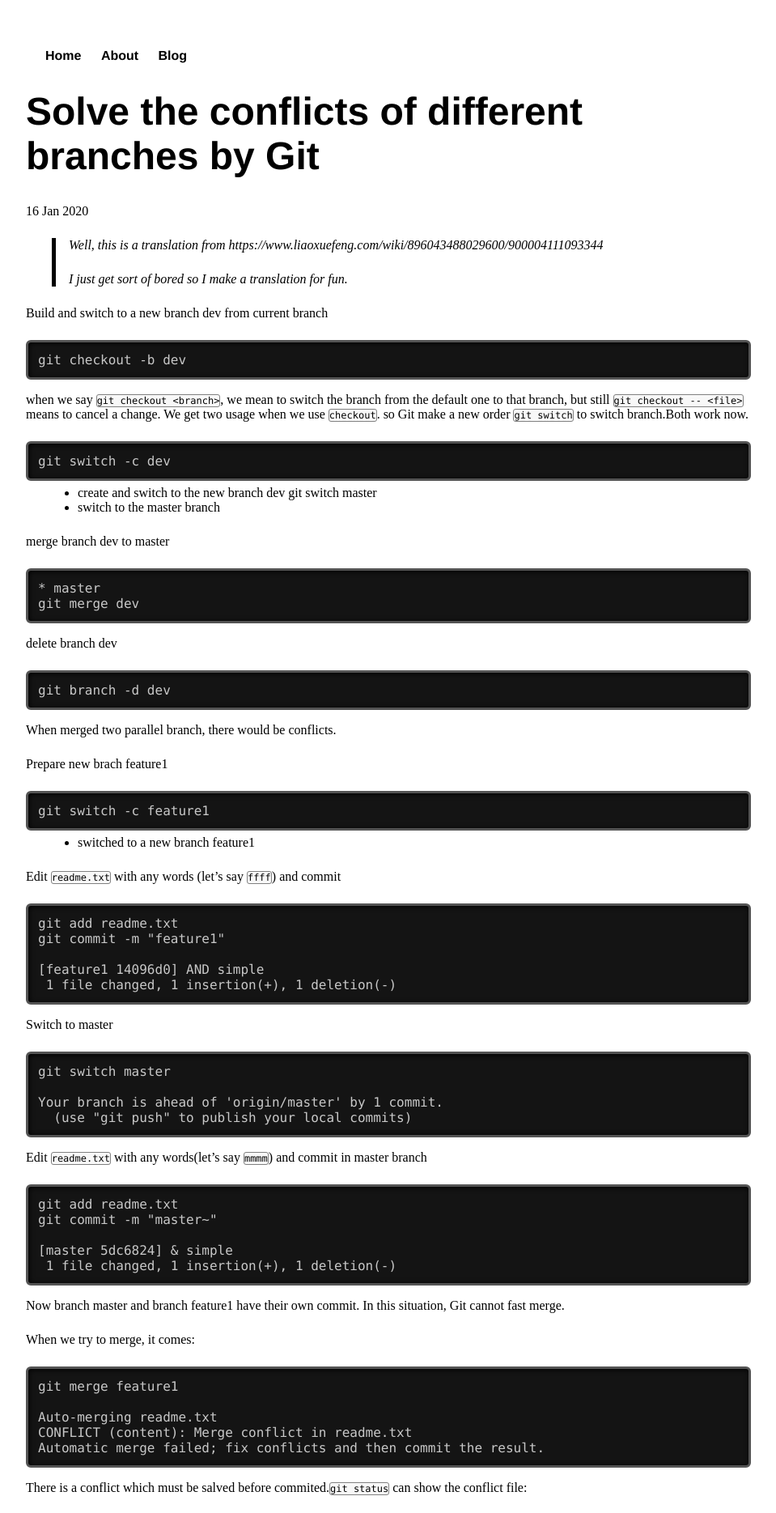
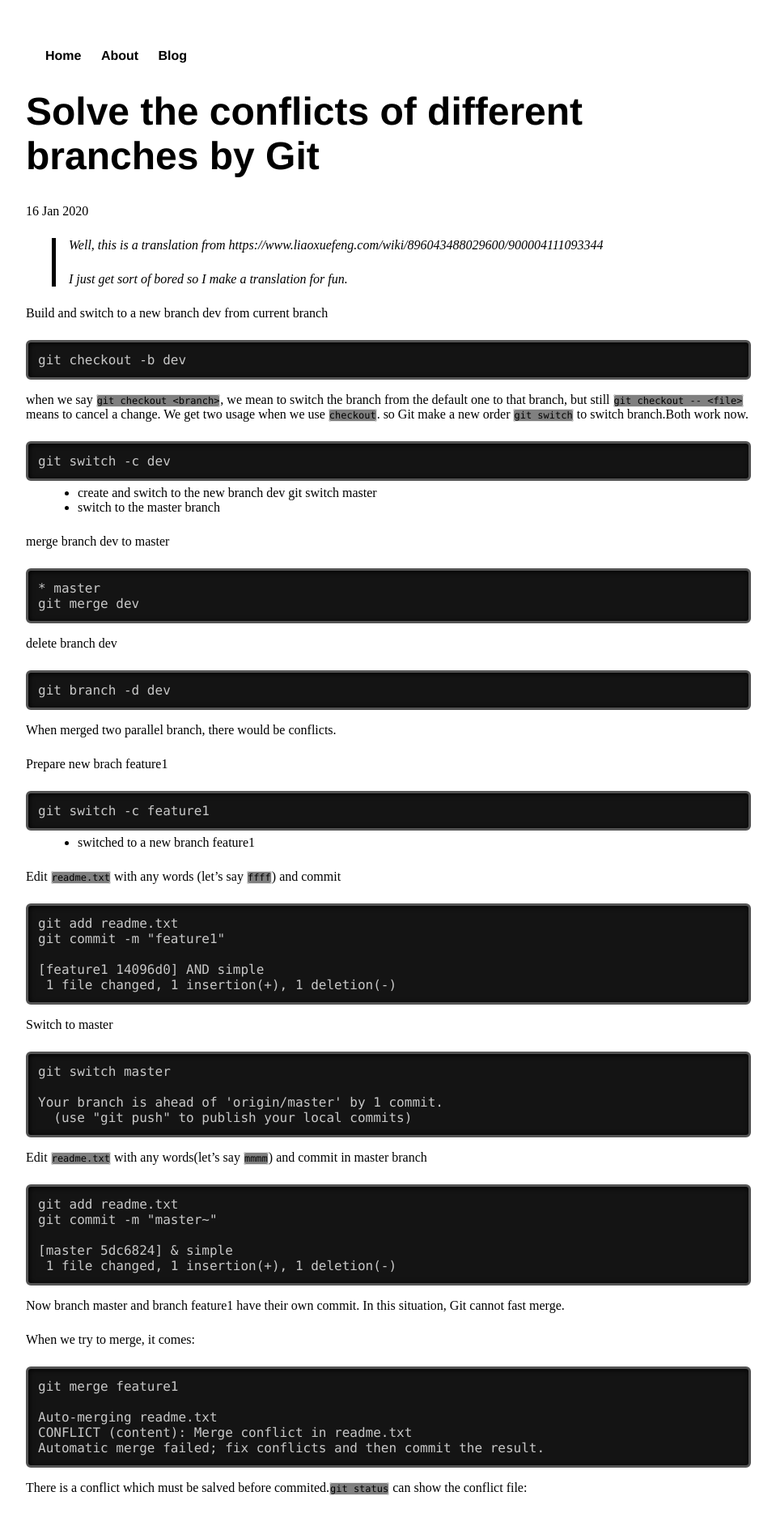
Before and after one commit to binhaozeng/binhaozeng.github.io, a Jekyll site: the page built from _posts/2020-01-16-Solve-the-conflicts-of-different-branches-by-Git.md, in a window 1280 px wide. Shown: the top 1869 px of the page at 81% size, without its empty margins (160-1119 px from the left). Built offline with Jekyll 4.4.1, drawn with Linux system fonts in a browser that asks for light colours; comment, search, counter and statistics services are not loaded.

Commit message:
Update main.css

```diff
--- a/css/main.css
+++ b/css/main.css
@@ -128,8 +128,8 @@ code, tt {
     margin: 0 0px;
     padding: 0px 0px;
     white-space: nowrap;
-    border: 1px solid #808080;
-    background-color: #f8f8f8;
+    border: 1px solid #eaeaea;
+    background-color: #808080;
     border-radius: 3px;
 }
 pre>code {
```
